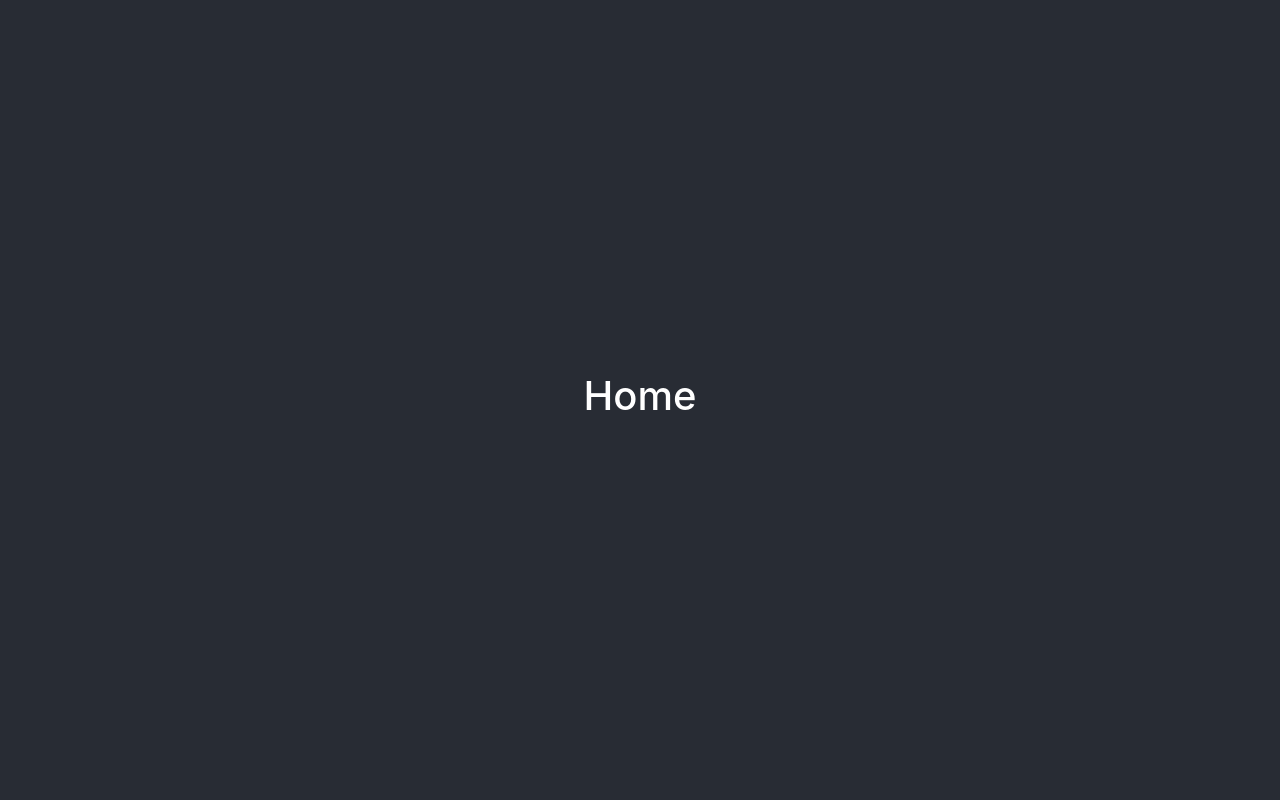
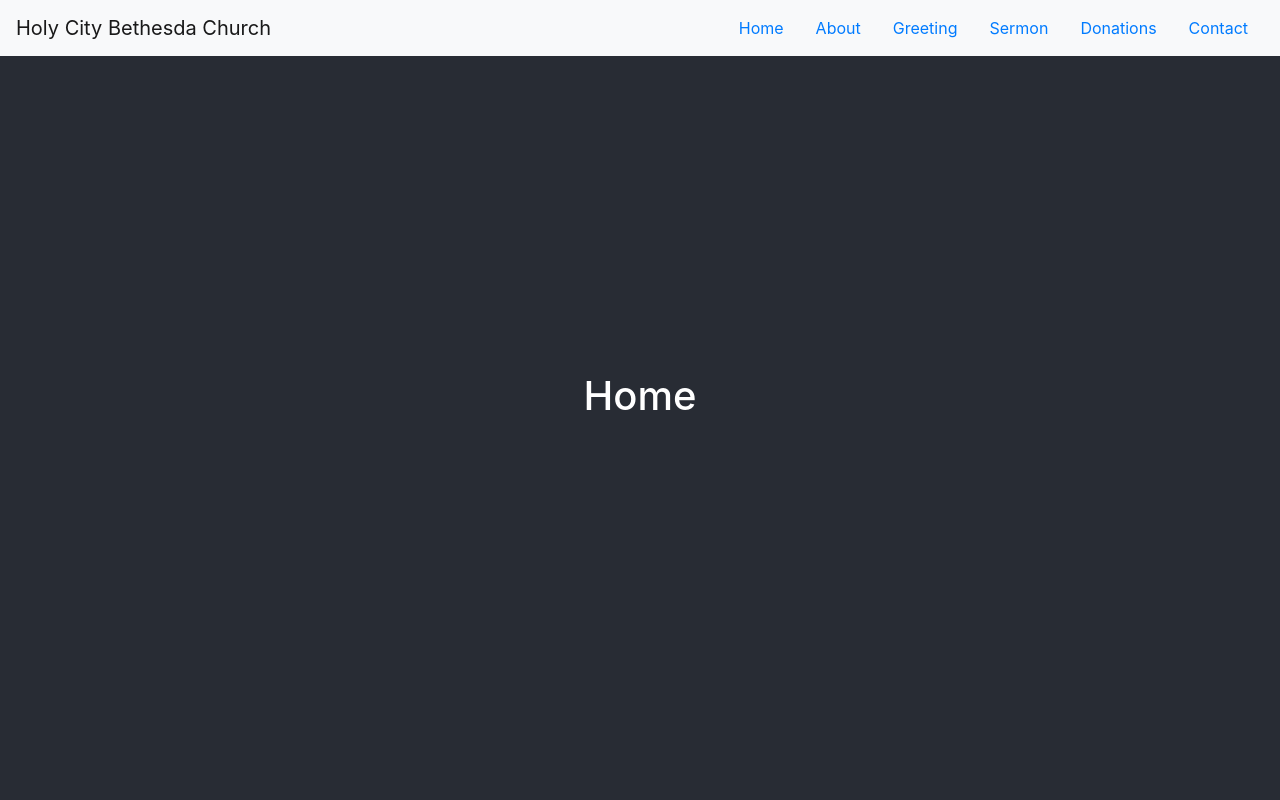
Before and after one commit to john-yo-ahn/hbcwebsite, a React (Create React App) app: page / in a window 1280 px wide. Shown: the top 800 px of the page. Built offline with nearby package versions, Linux system fonts and the light colour scheme; the HTML template or start-up script is replaced by a standard one.

Commit message:
ADD: navbar added

```diff
--- a/src/App.js
+++ b/src/App.js
@@ -1,6 +1,7 @@
 import logo from './logo.svg';
 import './styles/App.css';
 
+import Navbar from './components/navbar';
 import Home from "./components/home"
 import Greeting from "./components/greeting"
 import About from "./components/about";
@@ -11,6 +12,8 @@ import Contact from "./components/contact"
 function App() {
   return (
     <div>
+      <Navbar />
+      {/* <div>
         <div>
           <Home />
         </div>
@@ -29,6 +32,7 @@ function App() {
         <div>
           <Contact />
         </div>
+      </div> */}
     </div>
   );
 }
--- a/src/components/navbar.js
+++ b/src/components/navbar.js
@@ -1,12 +1,94 @@
 import * as React from "react";
 import "../styles/App.css";
+import "../styles/navbar.css"
+
+
+import Home from "../components/home"
+import About from "../components/about"
+import Greeting from "../components/greeting"
+import Sermon from "../components/sermon"
+import Donations from "../components/donations"
+import Contact from "../components/contact"
+// import Home from "./components/home";
+// import Greeting from "./components/greeting";
+// import About from "./components/about";
+// import Donations from "./components/donations";
+// import Sermon from "./components/sermon";
+// import Contact from "./components/contact";
 
 function Navbar() {
   return (
-      <nav id="navbar-example2" class="navbar navbar-light bg-light px-3">
-          <a class="navbar-brand" href="#">Navbar</a>
-      </nav>
-  )
+    <div>
+      <div>
+        <nav
+          id="navbar-example2"
+          class="navbar navbar-light fixed-top bg-light px-3"
+        >
+          <a class="navbar-brand" href="#Home">
+            Holy City Bethesda Church
+          </a>
+          <ul class="nav nav-pills">
+            <li class="nav-item">
+              <a class="nav-link" href="#Home">
+                Home
+              </a>
+            </li>
+            <li class="nav-item">
+              <a class="nav-link" href="#About">
+                About
+              </a>
+            </li>
+            <li class="nav-item">
+              <a class="nav-link" href="#Greeting">
+                Greeting
+              </a>
+            </li>
+            <li class="nav-item">
+              <a class="nav-link" href="#Sermon">
+                Sermon
+              </a>
+            </li>
+            <li class="nav-item">
+              <a class="nav-link" href="#Donations">
+                Donations
+              </a>
+            </li>
+            <li class="nav-item">
+              <a class="nav-link" href="#Contact">
+                Contact
+              </a>
+            </li>
+          </ul>
+        </nav>
+      </div>
+      <div
+        data-bs-spy="scroll"
+        data-bs-target="#navbar-example2"
+        data-bs-offset="0"
+        class="scrollspy-example"
+        tabindex="0"
+      >
+        <div id="Home">
+          <Home />
+        </div>
+        <div id="About">
+          <About />
+        </div>
+        <div id="Greeting">
+          <Greeting />
+        </div>
+        <div id="Sermon">
+          <Sermon />
+        </div>
+        <div id="Donations">
+          <Donations />
+        </div>
+        <div id="Contact">
+          <Contact />
+        </div>
+      </div>
+    </div>
+  );
 }
 
 export default Navbar;
```
Also changed, not shown: src/styles/navbar.css (added), 1 other file (tests, documents, lock files or other folders). Lines whose indentation alone changed are shown as unchanged.
